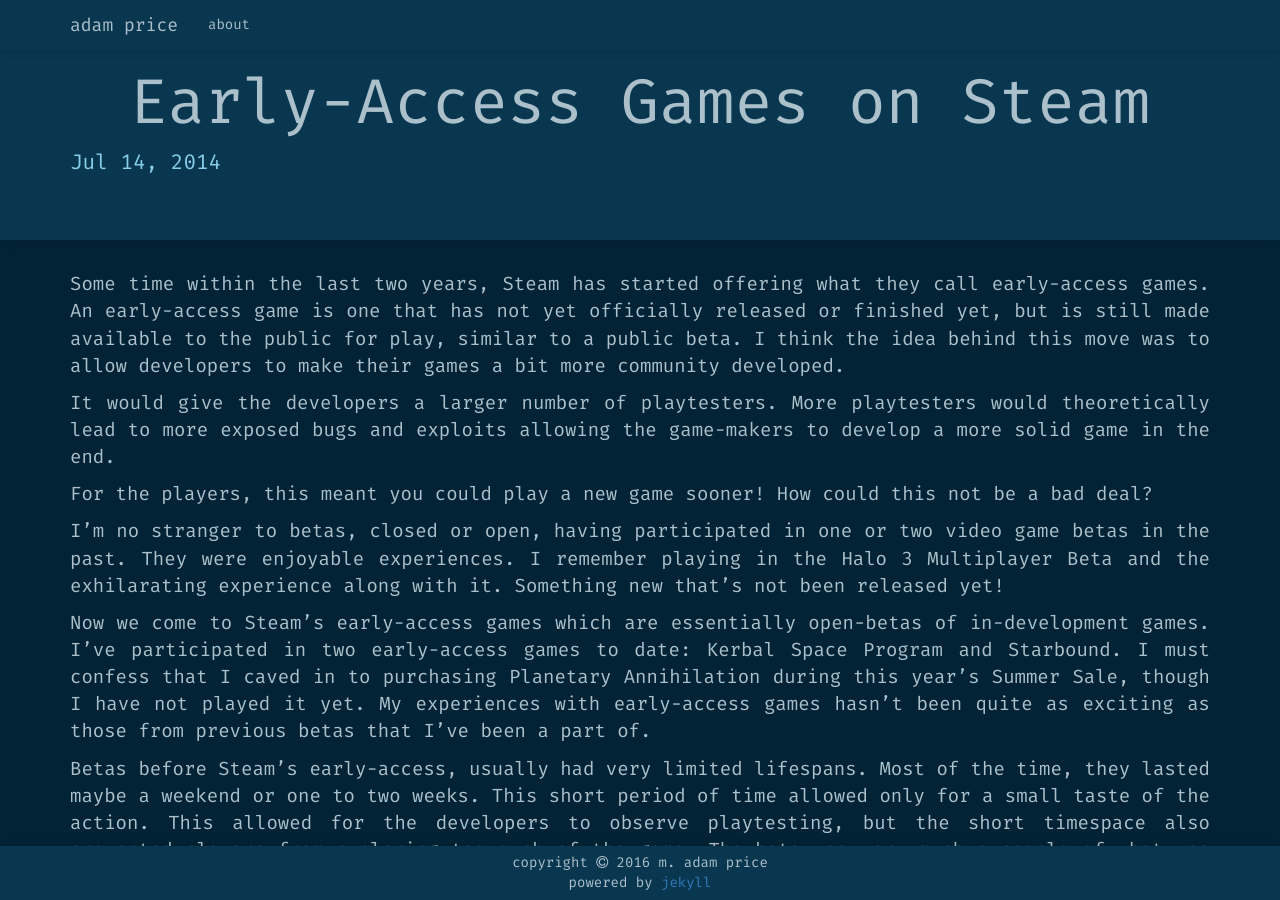
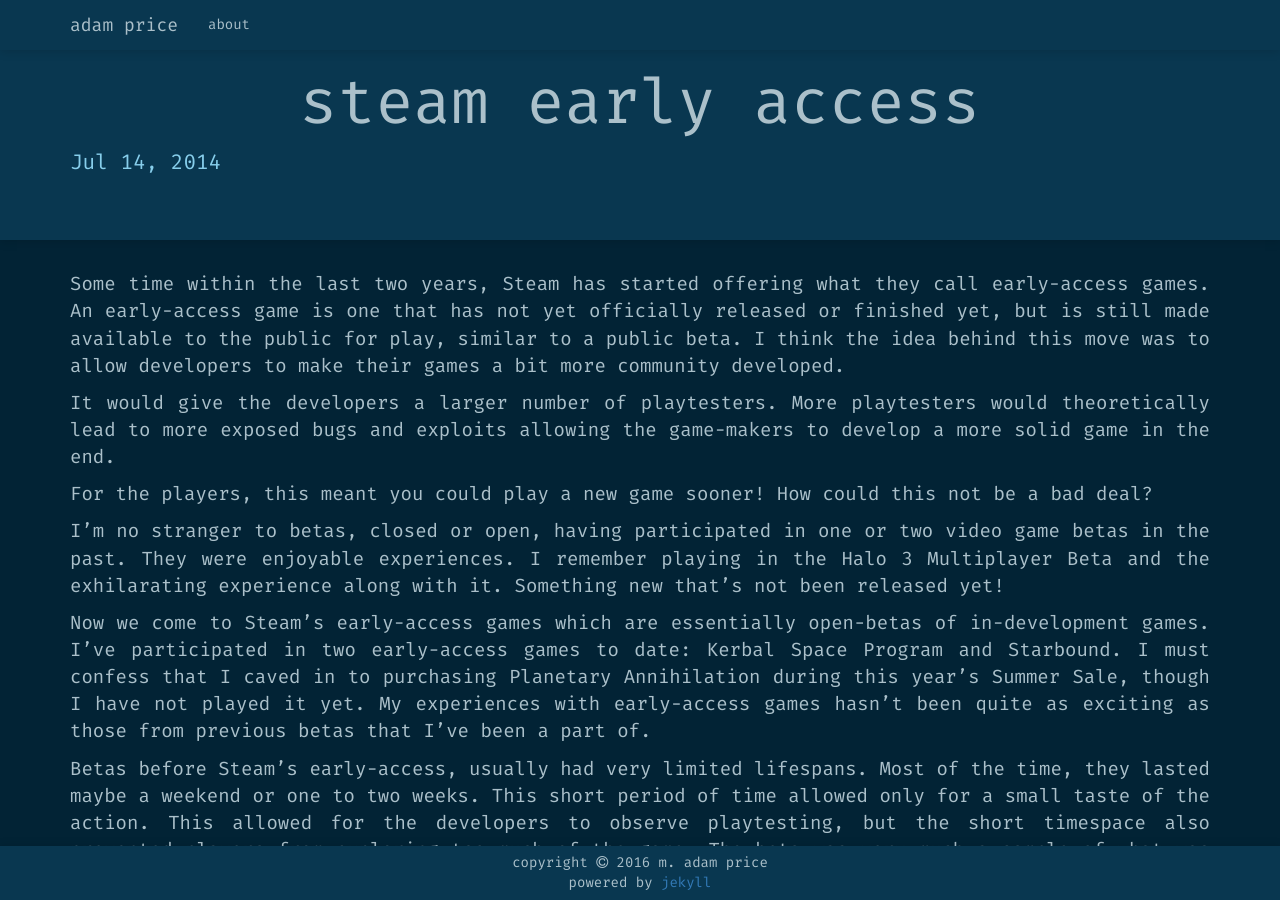
Before and after one commit to komidore64/komidore64.github.io, a Jekyll site: the page built from _posts/2014-07-14-steam-early-access.md, in a window 1280 px wide and 900 px high. Built offline with Jekyll 4.4.1, drawn with Linux system fonts in a browser that asks for light colours; nearby versions of some CDN libraries; some web fonts are replaced.

Commit message:
retitle - steam early access

```diff
--- a/_posts/2014-07-14-early-access-games-on-steam.md
+++ b/_posts/2014-07-14-steam-early-access.md
@@ -1,7 +1,6 @@
 ---
 layout: post
-title: Early-Access Games on Steam
-categories: ["video games", "steam"]
+title: steam early access
 ---
 Some time within the last two years, Steam has started offering what they call early-access games.
 An early-access game is one that has not yet officially released or finished yet, but is still made available to the public for play, similar to a public beta.
```
